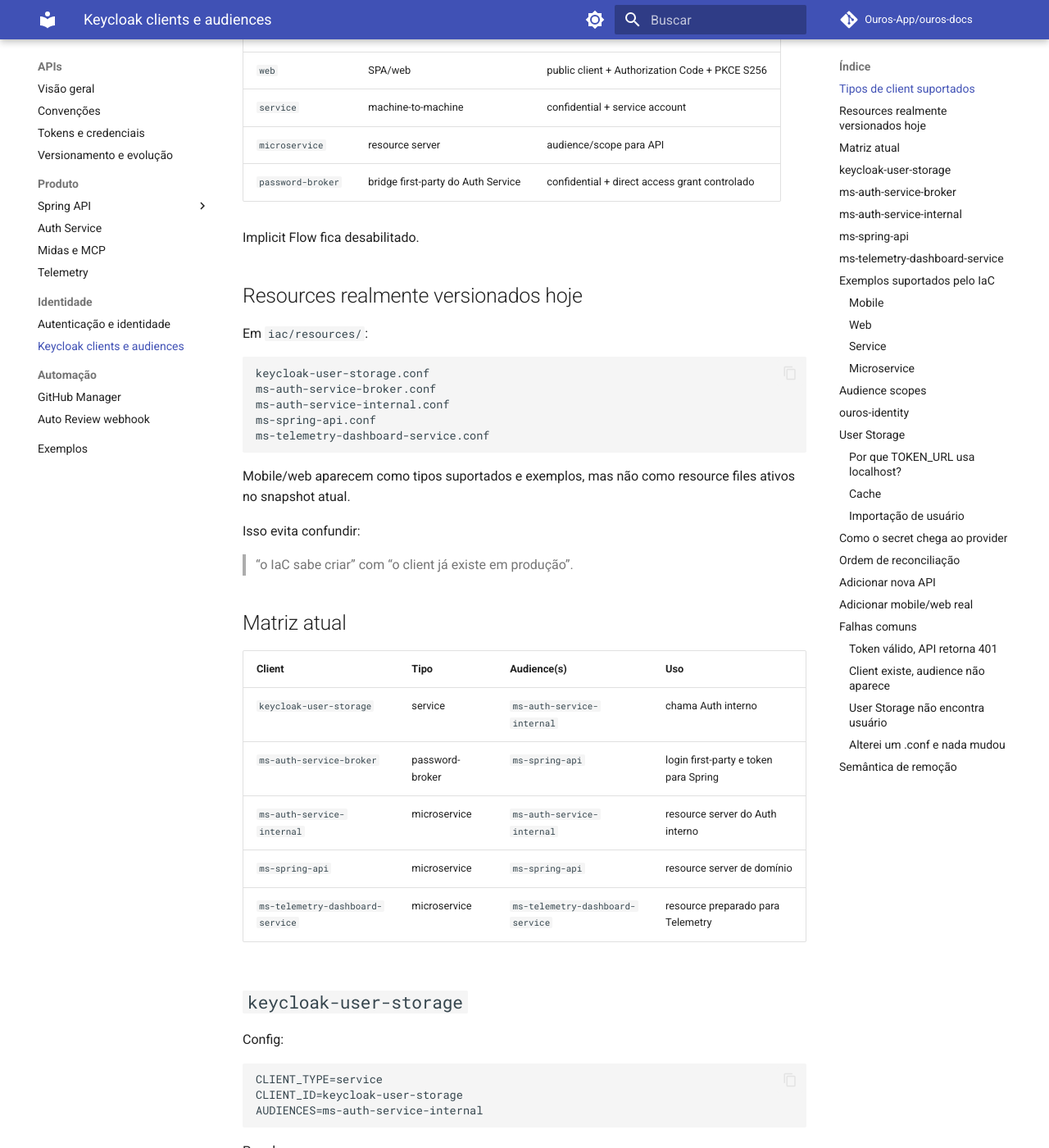
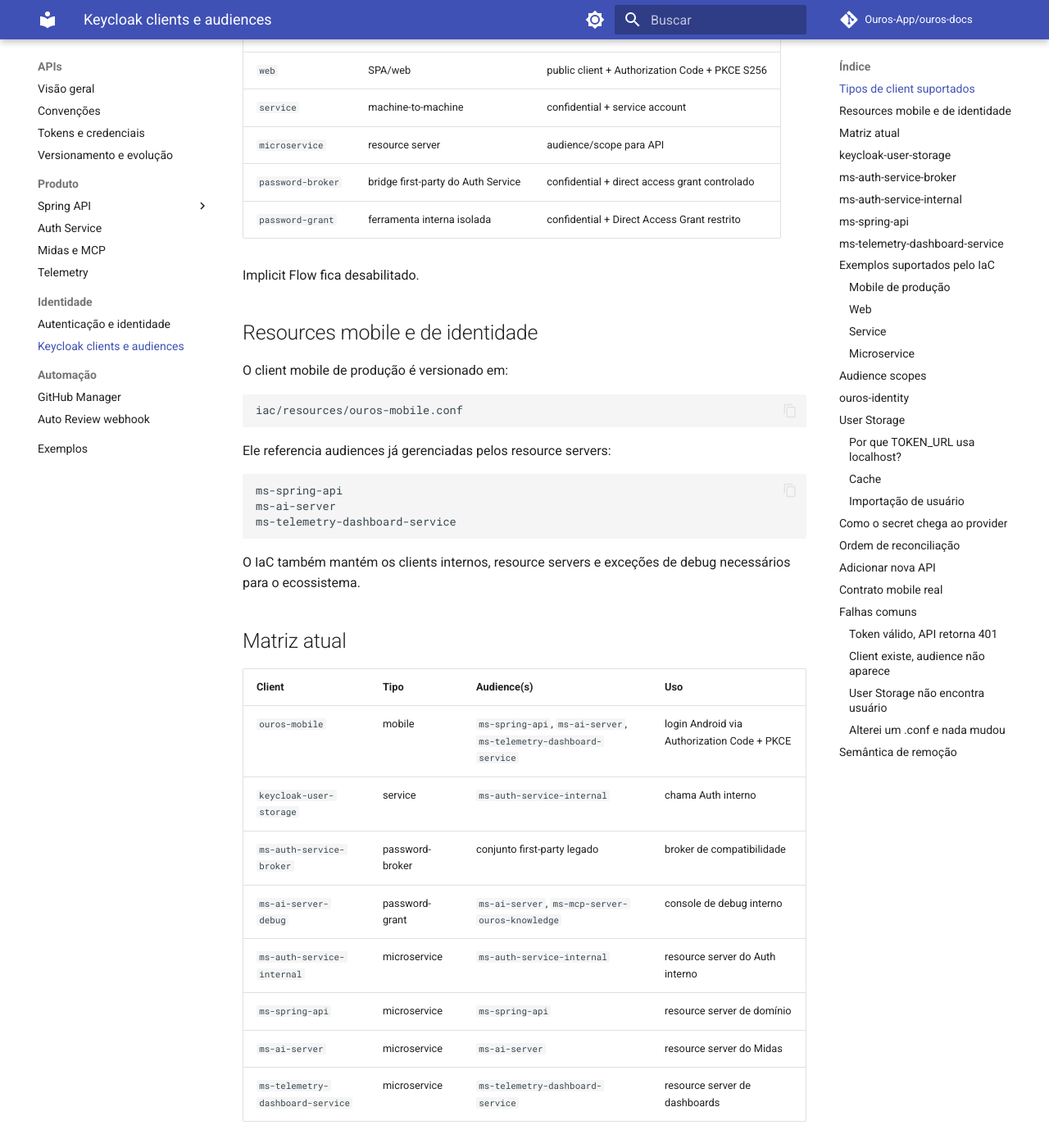
Before and after one commit to Ouros-App/ouros-docs, an MkDocs documentation site: the page built from docs/apis/keycloak-clients.md, in a window 1280 px wide and 1400 px high, scrolled down 414 px. Shown: the whole window at 82% size. Built offline with MkDocs 1.6.1 and Material for MkDocs 9.7.7, drawn with Linux system fonts in a browser that asks for light colours; comment, search, counter and statistics services are not loaded; some of the changed text lies outside the part shown.

Commit message:
docs: update Keycloak mobile client contract

````diff
--- a/docs/apis/keycloak-clients.md
+++ b/docs/apis/keycloak-clients.md
@@ -13,36 +13,40 @@ O reconciliador reconhece cinco tipos:
 | `service` | machine-to-machine | confidential + service account |
 | `microservice` | resource server | audience/scope para API |
 | `password-broker` | bridge first-party do Auth Service | confidential + direct access grant controlado |
+| `password-grant` | ferramenta interna isolada | confidential + Direct Access Grant restrito |
 
 Implicit Flow fica desabilitado.
 
-## Resources realmente versionados hoje
+## Resources mobile e de identidade
 
-Em `iac/resources/`:
+O client mobile de produção é versionado em:
 
 ```text
-keycloak-user-storage.conf
-ms-auth-service-broker.conf
-ms-auth-service-internal.conf
-ms-spring-api.conf
-ms-telemetry-dashboard-service.conf
+iac/resources/ouros-mobile.conf
 ```
 
-Mobile/web aparecem como tipos suportados e exemplos, mas não como resource files ativos no snapshot atual.
+Ele referencia audiences já gerenciadas pelos resource servers:
 
-Isso evita confundir:
+```text
+ms-spring-api
+ms-ai-server
+ms-telemetry-dashboard-service
+```
 
-> “o IaC sabe criar” com “o client já existe em produção”.
+O IaC também mantém os clients internos, resource servers e exceções de debug necessários para o ecossistema.
 
 ## Matriz atual
 
 | Client | Tipo | Audience(s) | Uso |
 | --- | --- | --- | --- |
+| `ouros-mobile` | mobile | `ms-spring-api`, `ms-ai-server`, `ms-telemetry-dashboard-service` | login Android via Authorization Code + PKCE |
 | `keycloak-user-storage` | service | `ms-auth-service-internal` | chama Auth interno |
-| `ms-auth-service-broker` | password-broker | `ms-spring-api` | login first-party e token para Spring |
+| `ms-auth-service-broker` | password-broker | conjunto first-party legado | broker de compatibilidade |
+| `ms-ai-server-debug` | password-grant | `ms-ai-server`, `ms-mcp-server-ouros-knowledge` | console de debug interno |
 | `ms-auth-service-internal` | microservice | `ms-auth-service-internal` | resource server do Auth interno |
 | `ms-spring-api` | microservice | `ms-spring-api` | resource server de domínio |
-| `ms-telemetry-dashboard-service` | microservice | `ms-telemetry-dashboard-service` | resource preparado para Telemetry |
+| `ms-ai-server` | microservice | `ms-ai-server` | resource server do Midas |
+| `ms-telemetry-dashboard-service` | microservice | `ms-telemetry-dashboard-service` | resource server de dashboards |
 
 ## `keycloak-user-storage`
 
@@ -70,7 +74,7 @@ Config atual:
 ```text
 CLIENT_TYPE=password-broker
 CLIENT_ID=ms-auth-service-broker
-AUDIENCES=ms-spring-api
+AUDIENCES=ms-spring-api|ms-telemetry-dashboard-service|ms-ai-server|ms-mcp-server-ouros-knowledge|ms-mcp-server-ouros-knowledge-codemode
 ```
 
 Papel:
@@ -152,20 +156,17 @@ SCOPE_NAME=ms-telemetry-dashboard-audience
 MAPPER_NAME=ms-telemetry-dashboard-audience
 ```
 
-Isso prepara o Keycloak para emitir tokens destinados ao Telemetry.
-
-!!! note "Migração da aplicação ainda incompleta"
-    O Telemetry atual autentica rotas de negócio por `API_BEARER_TOKEN` estático. Ter o resource server no IaC não significa que o código já valide JWT Keycloak.
+O Telemetry já valida JWT Keycloak por JWKS, issuer e audience. As rotas atuais de dashboard também exigem a realm role `admin`, portanto audience válida não substitui autorização de negócio.
 
 ## Exemplos suportados pelo IaC
 
-### Mobile
+### Mobile de produção
 
 ```text
 CLIENT_TYPE=mobile
 CLIENT_ID=ouros-mobile
-REDIRECT_URIS=com.ouros.app:/oauth2redirect
-AUDIENCES=ms-example-api
+REDIRECT_URIS=com.ourosapp.ourosandroidapp:/oauth2redirect|http://127.0.0.1:8765/callback
+AUDIENCES=ms-spring-api|ms-ai-server|ms-telemetry-dashboard-service
 ```
 
 Características:
@@ -173,8 +174,11 @@ Características:
 - public client;
 - sem client secret;
 - Authorization Code;
-- PKCE S256;
-- redirect URI controlado pelo app.
+- PKCE S256 obrigatório;
+- Browser Flow com OTP por e-mail quando habilitado;
+- um access token para as três APIs;
+- redirect Android controlado pelo app;
+- redirect loopback exato reservado ao smoke test operacional.
 
 ### Web
 
@@ -342,26 +346,13 @@ Depois:
 
 Veja [Guia: nova API com Keycloak](../guides/new-keycloak-api.md).
 
-## Adicionar mobile/web real
+## Contrato mobile real
 
-Não copie exemplo sem trocar:
+O client `ouros-mobile` já é parte da configuração gerenciada. Alterações de redirect URI ou audiences devem passar por PR no `ouros-keycloak`; não devem ser feitas manualmente pelo desenvolvedor Android.
 
-- client ID;
-- redirect URI;
-- web origin;
-- audiences.
+Para implementação do app, use [Autenticação no Android](../guides/mobile-authentication.md).
 
-Web:
-
-- HTTPS em produção;
-- origins exatas;
-- sem client secret no browser.
-
-Mobile:
-
-- PKCE S256;
-- redirect URI controlado pelo app;
-- armazenamento seguro de tokens.
+Web continua seguindo o mesmo princípio de public client + PKCE, mas possui configuração própria quando for ativado.
 
 ## Falhas comuns
 
````
Also changed, not shown: other parts of docs/apis/keycloak-clients.md (+1 -1 lines).
